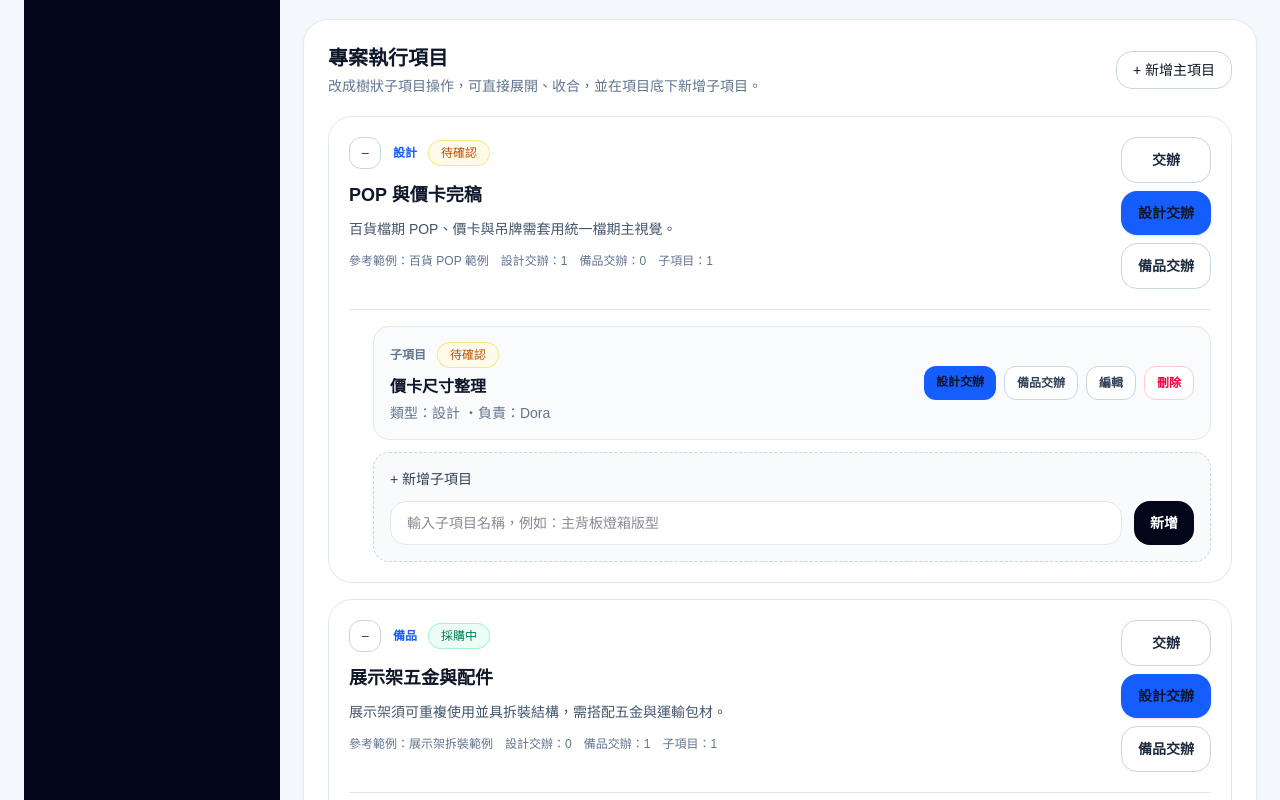
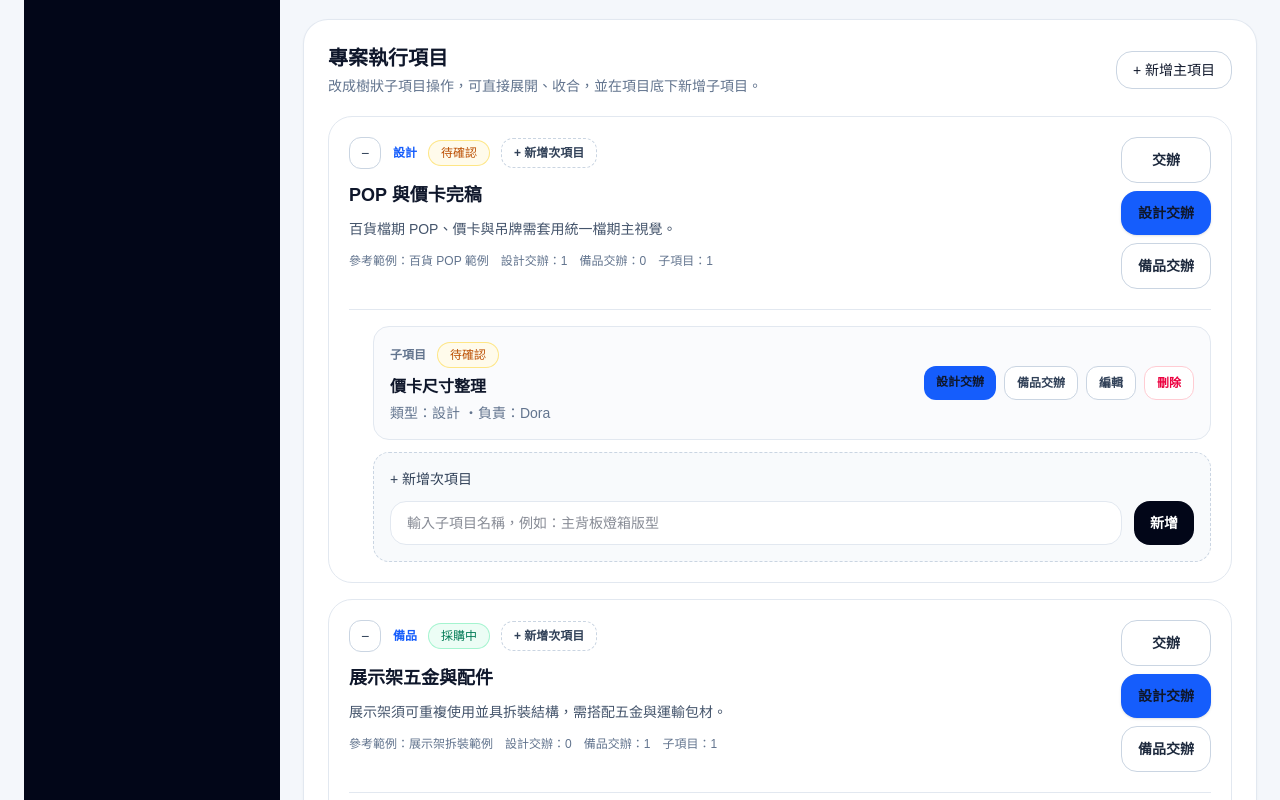
Before and after one commit to willy841/projectflow, a Next.js app: page /projects/department-store-display-2026 in a window 1280 px wide. Shown: the part 740-1540 px from the top of the page. Built offline with nearby package versions, Linux system fonts and the light colour scheme.

Commit message:
ux: make add child item action more visible

```diff
--- a/src/components/execution-tree.tsx
+++ b/src/components/execution-tree.tsx
@@ -114,6 +114,13 @@ export function ExecutionTree({
                   <span className={`inline-flex rounded-full px-3 py-1 text-xs font-medium ring-1 ${getStatusClass(item.status)}`}>
                     {item.status}
                   </span>
+                  <button
+                    type="button"
+                    onClick={() => setExpanded((prev) => ({ ...prev, [item.id]: true }))}
+                    className="rounded-xl border border-dashed border-slate-300 bg-white px-3 py-1.5 text-xs font-semibold text-slate-700 transition hover:bg-slate-50"
+                  >
+                    + 新增次項目
+                  </button>
                 </div>
 
                 <div>
@@ -232,7 +239,7 @@ export function ExecutionTree({
                   })}
 
                   <div className="rounded-2xl border border-dashed border-slate-300 bg-slate-50 p-4">
-                    <p className="text-sm font-medium text-slate-700">+ 新增子項目</p>
+                    <p className="text-sm font-medium text-slate-700">+ 新增次項目</p>
                     <div className="mt-3 flex flex-col gap-3 sm:flex-row">
                       <input
                         value={drafts[item.id] ?? ""}
```
